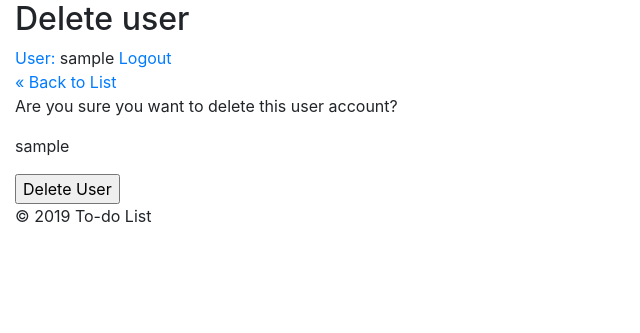
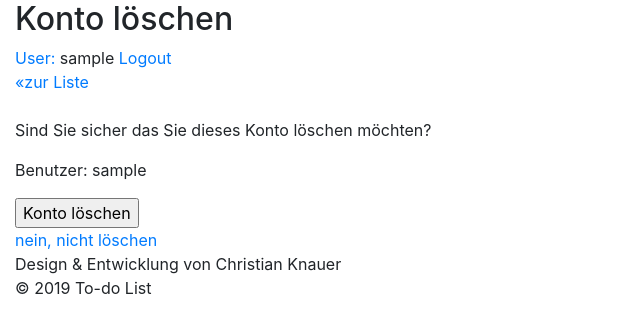
Before and after one commit to ChrisKnauer/todo, a PHP site: page /delete_user.php in a window 1280 px wide. Shown: the top 333 px of the page, without its empty margins (0-640 px from the left). Run offline with PHP 8.4, Linux system fonts and the light colour scheme; the visitor is signed in with stand-in values (Sample User, id 1); tables that the repository leaves empty or names only in its code hold one stand-in row (values such as "Sample post"); some libraries are stand-ins or nearby versions.

Commit message:
html adjustments
- slight html adjustments for all pages. structure according to design template
- change text to german

```diff
--- a/todo/private/shared/footer.php
+++ b/todo/private/shared/footer.php
@@ -1,5 +1,6 @@
 	<footer>
 		<!--dynamic year-->
+		Design & Entwicklung von Christian Knauer<br>
 		&copy; <?php echo date('Y'); ?> To-do List
 	</footer>
 </body>
--- a/todo/private/shared/header_login.php
+++ b/todo/private/shared/header_login.php
@@ -17,7 +17,8 @@ if(!isset($page_title)) {$page_title = 'ToDo';}
 		<h2><?php echo h($h2) ?></h2>
 		<nav>
 			<a href="<?php echo WWW_ROOT . '/show_user.php'; ?>"> User: </a> <?php echo $_SESSION['username'] ?? ''; ?>
-			<a href="<?php echo WWW_ROOT . '/logout.php'; ?>">Logout</a>
+			<a href="<?php echo WWW_ROOT . '/logout.php'; ?>">Logout</a><br>
+			<a href="<?php echo WWW_ROOT . '/list.php' ?>">&laquo;zur Liste</a> <br><br>
 		</nav>
 	</header>
 
--- a/todo/public/delete_user.php
+++ b/todo/public/delete_user.php
@@ -15,25 +15,23 @@ if(is_post_request()) {
 	$user = find_user_by_id($id);
 }
 
-$page_title = 'Delete User';
-$h2 = 'Delete user';
+$page_title = 'Konto löschen';
+$h2 = 'Konto löschen';
 include(SHARED_PATH . '/header_login.php');
 
 ?>
 
 <div id="content">
 
-	<a href="<?php echo WWW_ROOT. '/list.php' ?>">&laquo; Back to List</a>
-
-	<p>Are you sure you want to delete this user account?</p>
-	<p><?php echo h($user['username']); ?></p>
+	<p>Sind Sie sicher das Sie dieses Konto löschen möchten?</p>
+	<p>Benutzer: <?php echo h($user['username']); ?></p>
 
 	<form action="<?php echo WWW_ROOT . '/delete_user.php?id=' . h(urlencode($user['id'])); ?>" method="post">
 
-		<input type="submit" value="Delete User">
+		<input type="submit" value="Konto löschen">
 
 	</form>
-
+	<a href="#">nein, nicht löschen</a>
 </div>
 
 <?php
--- a/todo/public/edit.php
+++ b/todo/public/edit.php
@@ -4,7 +4,7 @@ require_once('../private/initialize.php');
 
 require_login();
 
-$h2 = 'Edit Item';
+$h2 = 'Eintrag ändern';
 include(SHARED_PATH . '/header_login.php');
 // if no id is set redirect to list.php
 if (!isset($_GET['id'])) {
@@ -48,7 +48,7 @@ if(is_post_request()) {
 	<form action="<?php WWW_ROOT . '/edit.php' ?>" method="post">
 
 		<input type="text" name="description" value="<?php echo h($item['description']) ?>">
-		<button>Edit</button>
+		<button>ändern</button>
 
 	</form>
 
--- a/todo/public/list.php
+++ b/todo/public/list.php
@@ -33,8 +33,8 @@ if(is_post_request()) {
 
 $item_set = find_all_itmes_by_user_id($user_id);
 
-$page_title = 'TODO';
-$h2 = 'to-do list';
+$page_title = 'ToDo';
+$h2 = 'Meine Liste';
 include(SHARED_PATH . '/header_login.php');
 ?>
 
@@ -49,7 +49,7 @@ include(SHARED_PATH . '/header_login.php');
 
 	<table>
 		<tr>
-			<th>description</th>
+			<!-- <th>description</th> -->
 			<th></th>
 			<th></th>
 		</tr>
```
Also changed, not shown: todo/public/edit_user.php (+7 -7 lines), todo/public/index.php (+6 -6 lines), todo/public/register.php (+8 -8 lines), todo/public/show_user.php (+5 -7 lines).
